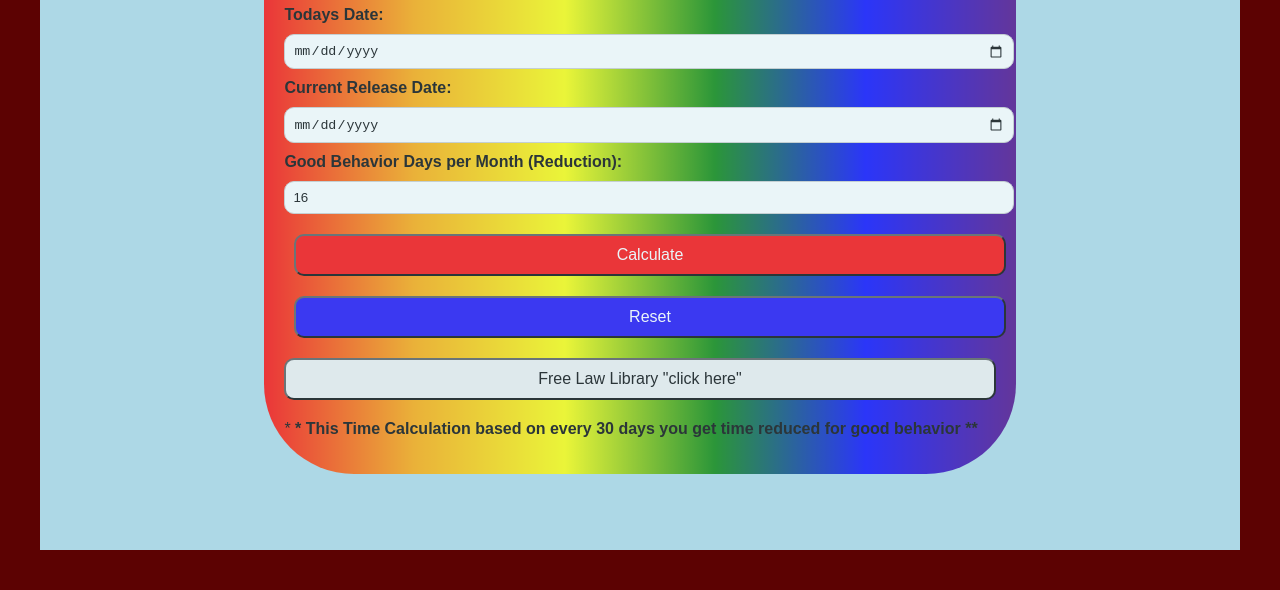
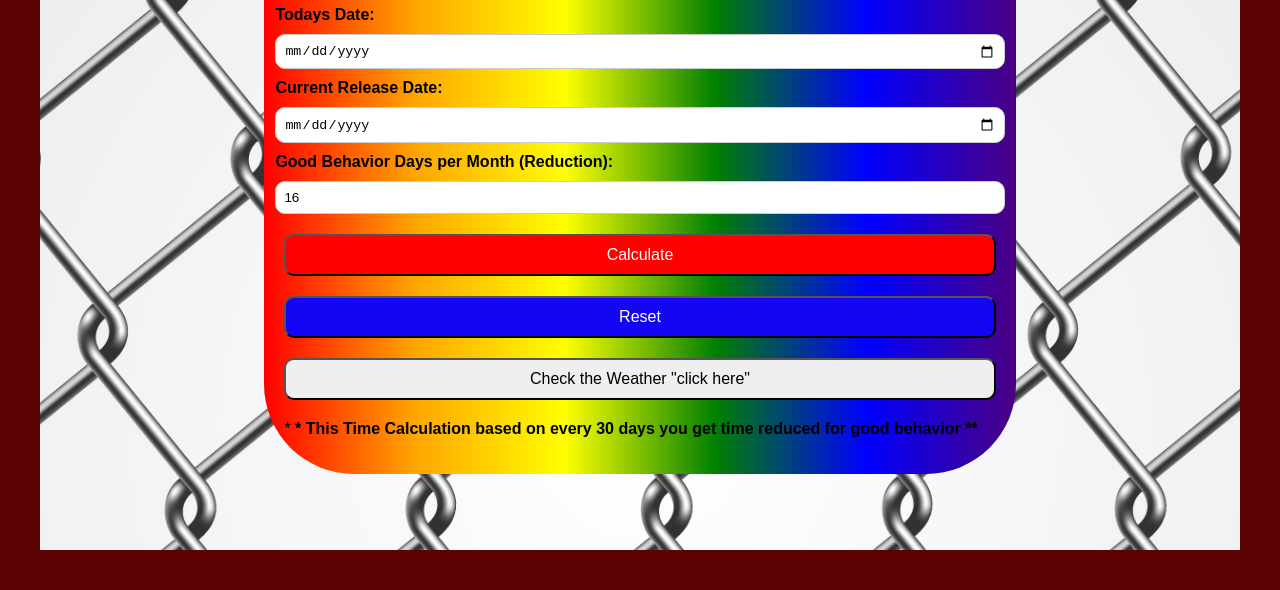
Before and after one commit to minyardcurt/Good-Behavior-Sentence-Calc-, a plain HTML site: page index.html in a window 1280 px wide. Shown: the part 210-800 px from the top of the page. Drawn offline with Linux system fonts and the light colour scheme; a script that the page names is missing.

Commit message:
Second Commit

```diff
--- /dev/null
+++ b/apiKey.js
@@ -0,0 +1,2 @@
+const apiKey = "76cf3d3d674de8e62565aafc306b2f6f"
+//this API Key is from openWeathermap.org
--- a/index.html
+++ b/index.html
@@ -22,7 +22,7 @@
     <button id="calculateBtn">Calculate</button>
     <button id="resetBtn">Reset</button>
 
-    <button id="legalInfoBtn">Free Law Library "click here"</button>
+    <button id="weatherInfoBtn">Check the Weather "click here"</button>
 
     <div id="result"></div>
 
--- a/main.js
+++ b/main.js
@@ -1,3 +1,7 @@
+//I have been working on the calculateRealGoodTime function on spare time for since berfore I started your class.
+  // I revised it many times but this is the first time it has been fully functional and correct.
+// the first proto type only calculated 16 days good time a month, but this version is controled by user input.
+
 document.getElementById('calculateBtn').addEventListener('click', calculateRealGoodTime);
 
 function calculateRealGoodTime() {
--- a/style.css
+++ b/style.css
@@ -11,7 +11,8 @@ body {
   display: flex;
   justify-content: center;
   align-items: center;
-  background-color: lightblue;
+  background-image: Url('fence.jpg');
+  background-size: cover;
 }
 
 .container {
@@ -19,7 +20,6 @@ body {
   padding: 20px;
   border-radius: 90px;
   background-image: linear-gradient(to right, red, orange, yellow, green, blue, indigo);
-  opacity: 75%;
 }
 
 h1 {
@@ -31,6 +31,7 @@ label, input, button {
   display: block;
   margin-top: 10px;
   width: 100%;
+  margin-left: -9px;
 }
 
 input {
@@ -45,18 +46,20 @@ button {
   margin-top: 20px;
   border-radius: 10px;
   cursor: pointer;
+  margin-left: 0px;
 }
 
 #calculateBtn {
   background-color: #ff0000;
   color: white;
-  margin-left: 10px;
+  margin-left: 0px;
 }
 
 #resetBtn {
   background-color: #1505f5;
   color: white;
-  margin-left: 10px;
+  margin-left: 0px;
+
 }
 
 #result {
```
Also changed, not shown: fence.jpg (added).
